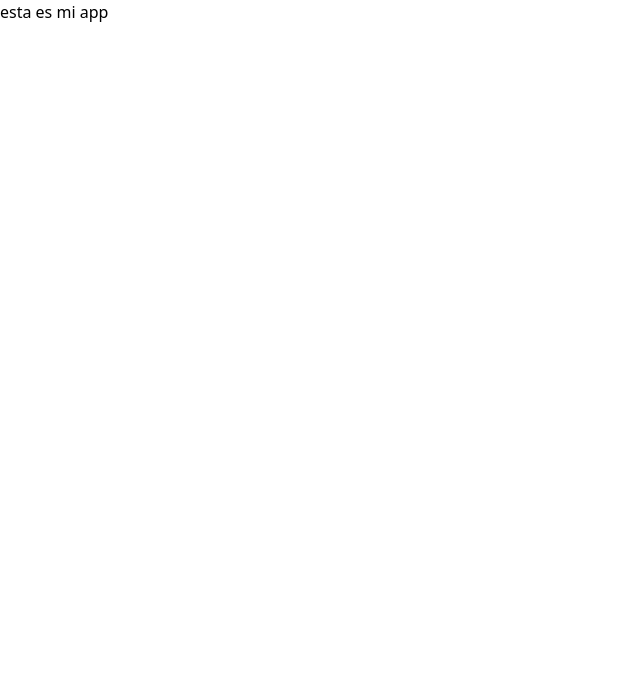
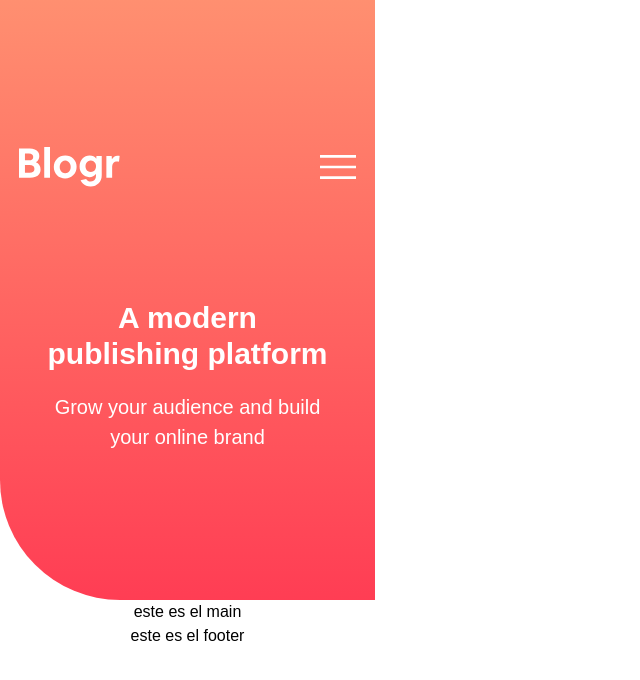
Before and after one commit to Arfirpo/blogr-landing-page-main, a React (Create React App) app: page / in a window 1280 px wide. Shown: the top 680 px of the page, without its empty margins (0-640 px from the left). Built offline with nearby package versions, Linux system fonts and the light colour scheme.

Commit message:
continue w/ header

```diff
--- a/public/index.html
+++ b/public/index.html
@@ -24,7 +24,7 @@
       work correctly both with client-side routing and a non-root public URL.
       Learn how to configure a non-root public URL by running `npm run build`.
     -->
-    <title>React App</title>
+    <title>Blogr Landing Page</title>
   </head>
   <body>
     <noscript>You need to enable JavaScript to run this app.</noscript>
--- a/src/App.js
+++ b/src/App.js
@@ -1,9 +1,13 @@
-
+import { Header } from "./components/Header";
+import { Main } from "./components/Main";
+import { Footer } from "./components/Footer";
 
 function App() {
   return (
-    <div className="App">
-      <p>esta es mi app</p>
+    <div className="flex flex-col justify-center items-center w-[23.4375rem]">
+      <Header />
+      <Main />
+      <Footer />
     </div>
   );
 }
--- /dev/null
+++ b/src/components/Footer.jsx
@@ -0,0 +1,7 @@
+import React from 'react'
+
+export const Footer = () => {
+  return (
+    <footer>este es el footer</footer>
+  )
+}
--- /dev/null
+++ b/src/components/Header.jsx
@@ -0,0 +1,18 @@
+import React from "react";
+import hamburguerMenu from "../images/icon-hamburger.svg";
+import logo from "../images/logo.svg";
+
+export const Header = () => {
+  return (
+    <header className="h-[37.5rem] w-full bg-gradient-to-b from-veryLightRedGradient to-lightRedGradient rounded-bl-[7.5rem] flex flex-col justify-center items-center gap-[7.1875rem]">
+      <div className="flex items-center justify-between h-[6%] w-[90%]">
+        <img src={logo} alt="blogr logo" />
+        <img src={hamburguerMenu} alt="hamburger menu" className="h-6 w-9" />
+      </div>
+      <div className="flex flex-col items-center text-center w-[75%] text-White gap-5">
+        <h1 className="text-3xl font-bold">A modern publishing platform</h1>
+        <p className="text-[20px] w-[95%] ">Grow your audience and build your online brand</p>
+      </div>
+    </header>
+  );
+};
--- /dev/null
+++ b/src/components/Main.jsx
@@ -0,0 +1,7 @@
+import React from 'react'
+
+export const Main = () => {
+  return (
+    <main>este es el main</main>
+  )
+}
--- /dev/null
+++ b/src/css/index.css
@@ -0,0 +1,12 @@
+@tailwind base;
+@tailwind components;
+@tailwind utilities;
+@import url('https://fonts.googleapis.com/css2?family=Overpass:wght@300;600&family=Ubuntu:wght@400;500;700&display=swap');
+
+body {
+  width: 100%;
+  min-height: 100vh;
+  font-family: 'Overpass', 'Ubuntu', sans-serif;
+  font-size: 16px;
+  justify-content: center;
+}
--- a/src/index.css
+++ /dev/null
@@ -1,3 +0,0 @@
-@tailwind base;
-@tailwind components;
-@tailwind utilities;
--- a/src/index.js
+++ b/src/index.js
@@ -1,6 +1,6 @@
 import React from 'react';
 import ReactDOM from 'react-dom/client';
-import './index.css';
+import '../src/css/index.css';
 import App from './App';
 
 
--- a/tailwind.config.js
+++ b/tailwind.config.js
@@ -1,10 +1,25 @@
 /** @type {import('tailwindcss').Config} */
 module.exports = {
-  content: [
-    "./src/**/*.{js,jsx,ts,tsx}",
-  ],
+  content: ["./src/**/*.{js,jsx,ts,tsx}"],
   theme: {
-    extend: {},
+    extend: {
+      colors: {
+        lightRed: "hsl(356, 100%, 66%)", //CTA text
+        veryLightRed: "hsl(355, 100%, 74%)", //CTA hover background
+        veryDarkBlue: "hsl(208, 49%, 24%)", //Headings
+        White: "hsl(0, 0%, 100%)", //Text
+        grayishBlue: "hsl(240, 2%, 79%)", //footer text
+        veryDarkGrayishBlue: "hsl(207, 13%, 34%)", //body copy
+        verydarBlackBlue: "hsl(240, 10%, 16%)", //footer background
+        veryLightRedGradient: "hsl(13, 100%, 72%)", //Intro/CTA Mobile nav
+        lightRedGradient: "hsl(353, 100%, 62%)", //Intro/CTA Mobile nav
+        veryDarkGrayBlue: "hsl(237, 17%, 21%)", //Background Gradient
+        veryDarkDesaturatedBlue: "hsl(237, 23%, 32%)", // Background Gradient
+      },
+      backgroundImage: {
+        pattern: "url(/src/images/bg-pattern-intro-mobile.svg)",
+      },
+    },
   },
   plugins: [],
-}
+};
--- a/text.html
+++ b/text.html
@@ -39,8 +39,7 @@
   Login
   Sign Up
 
-  A modern publishing platform
-  Grow your audience and build your online brand
+
 
   Start for Free
   Learn More
```
Also changed, not shown: src/images/bg-pattern-intro-mobile.svg.
